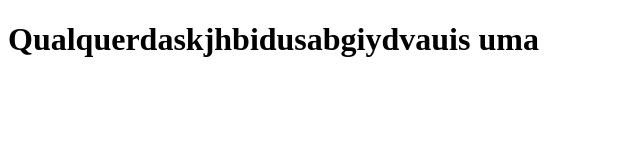
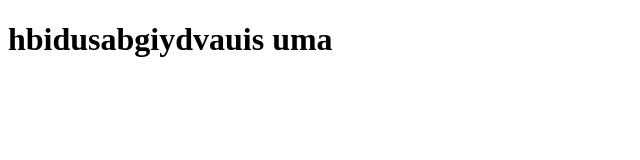
Before and after one commit to JSA04/GitTest, a plain HTML site: page ProjetoTest/index.html in a window 1280 px wide. Shown: the whole page, without its empty margins (0-640 px from the left). Drawn offline with Linux system fonts and the light colour scheme.

Commit message:
Update index.html
Usando Code Review

```diff
--- a/ProjetoTest/index.html
+++ b/ProjetoTest/index.html
@@ -5,6 +5,6 @@
  <meta charset="utf-8">
  </head>
  <body>
- <h1>Qualquerdaskjhbidusabgiydvauis uma</h1>
+ <h1>hbidusabgiydvauis uma</h1>
  </body>
 </html>
```
